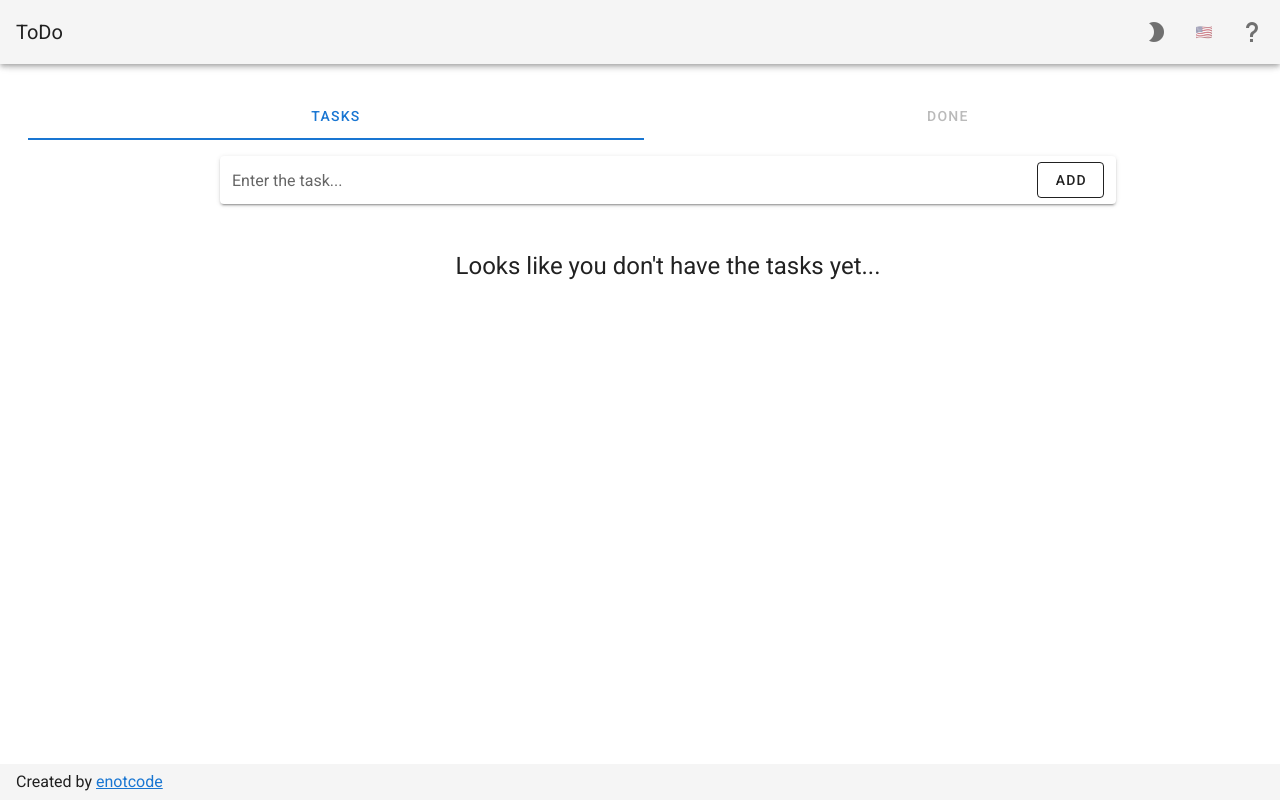
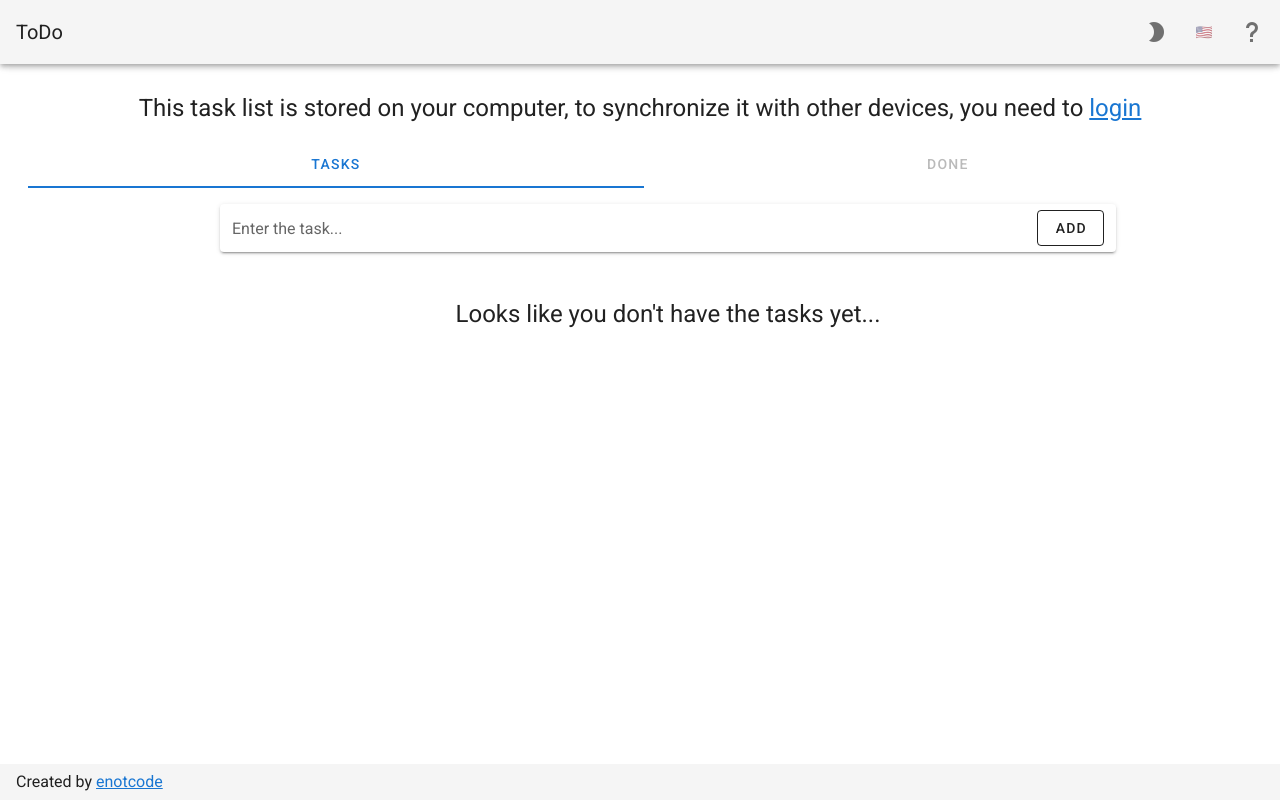
Before and after one commit to vafomin/todo, a Vue app: page / in a window 1280 px wide. Built offline with nearby package versions, Linux system fonts and the light colour scheme.

Commit message:
feature: added a start text and login button

```diff
--- a/src/assets/localization.js
+++ b/src/assets/localization.js
@@ -1,6 +1,7 @@
 export const messages = {
     ru: {
         app: "ToDo",
+        start: "Этот список задач хранится на вашем компьютере, чтобы синхронизировать его с другими устройствами, вам необходимо ",
         createdBy: "Создано",
         enterTask: "Введите задание...",
         noTask: "Похоже у вас еще нет задач...",
@@ -9,7 +10,8 @@ export const messages = {
             done: "Выполнено",
             delete: "Удалить",
             restore: "Восстановить",
-            home: "На главную"
+            home: "На главную",
+            login: "Войти"
         },
         tabs: {
             tasks: "Задания",
@@ -23,6 +25,7 @@ export const messages = {
     },
     en: {
         app: "ToDo",
+        start: "This task list is stored on your computer, to synchronize it with other devices, you need to",
         createdBy: "Created by",
         enterTask: "Enter the task...",
         noTask: "Looks like you don't have the tasks yet...",
@@ -31,7 +34,8 @@ export const messages = {
             done: "Done",
             delete: "Delete",
             restore: "Restore",
-            home: "Home"
+            home: "Home",
+            login: "Login"
         },
         tabs: {
             tasks: "Tasks",
--- a/src/views/Home.vue
+++ b/src/views/Home.vue
@@ -2,6 +2,8 @@
     <div class="v-container pa-4">
         <v-layout column="column" justify-center="justify-center" align-center="align-center">
             <v-flex xs12="xs12" md10="md10">
+                <p class="headline text-center">{{ $t("start") }} <a href="">{{ $t("buttons.login").toLowerCase() }}</a>
+                </p>
                 <v-tabs v-model="tab" grow>
                     <v-tab>{{ $t("tabs.tasks") }}</v-tab>
                     <v-tab :disabled="disabled">{{ $t("tabs.done") }}</v-tab>
```
